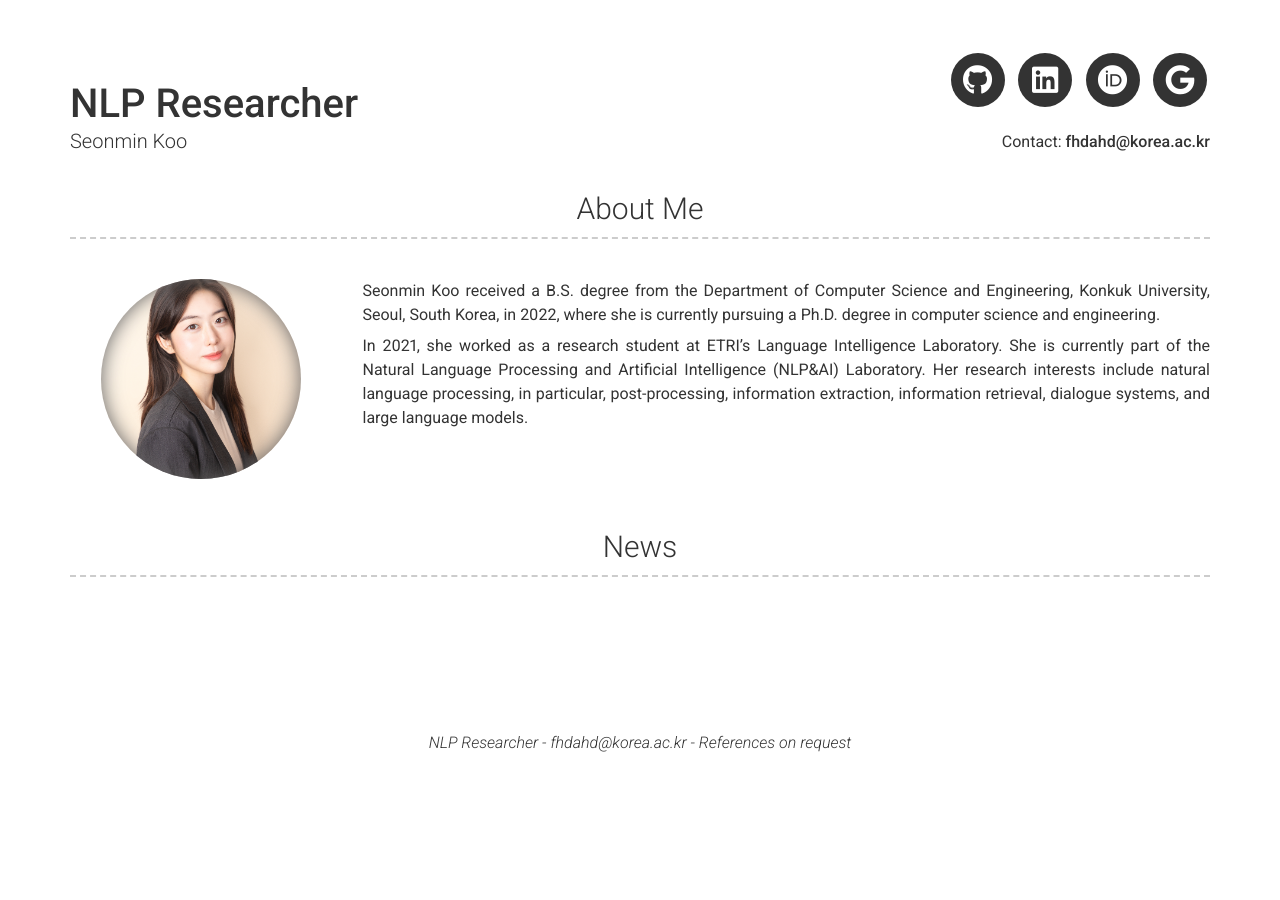
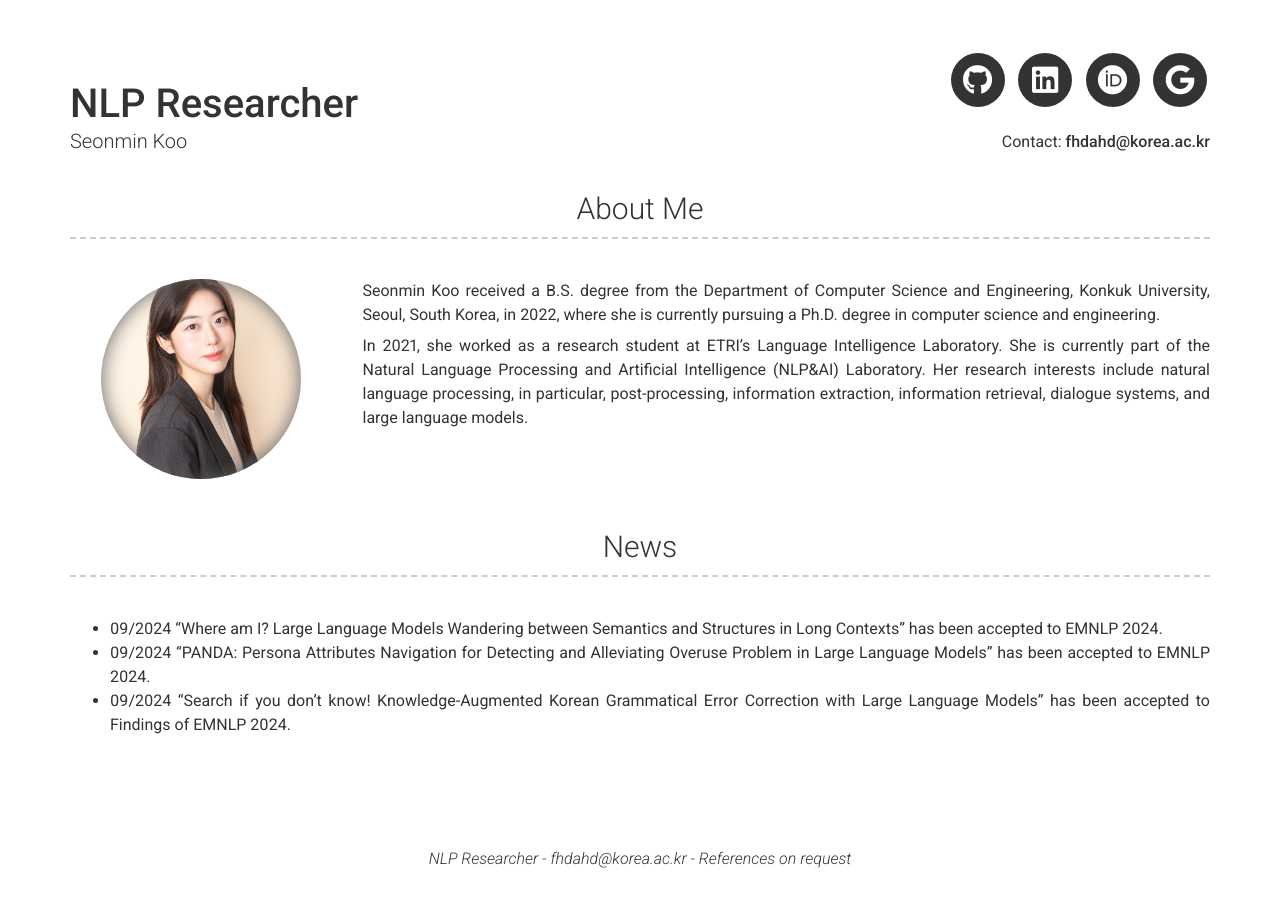
Before and after one commit to seonminkoo/seonminkoo.github.io, a Jekyll site: the page built from index.md, in a window 1280 px wide. Built offline with Jekyll 4.4.1, drawn with Linux system fonts in a browser that asks for light colours; nearby versions of some CDN libraries.

Commit message:
Update _config.yml

```diff
--- a/_config.yml
+++ b/_config.yml
@@ -58,7 +58,7 @@ about_content: | # this will include new lines to allow paragraphs
 
 content:
   - title: News
-    layout: list
+    layout: text
     content: | # this will include new lines to allow paragraphs
       - 09/2024 “Where am I? Large Language Models Wandering between Semantics and Structures in Long Contexts” has been accepted to EMNLP 2024.
       - 09/2024 “PANDA: Persona Attributes Navigation for Detecting and Alleviating Overuse Problem in Large Language Models” has been accepted to EMNLP 2024.
```
